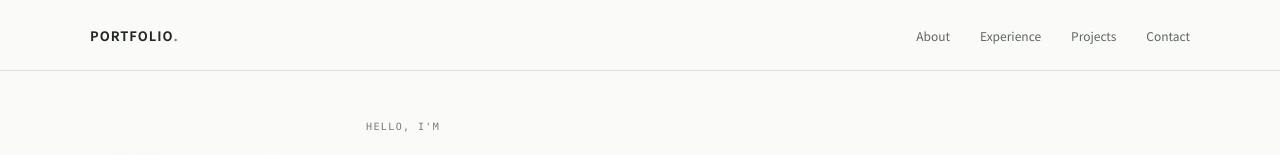
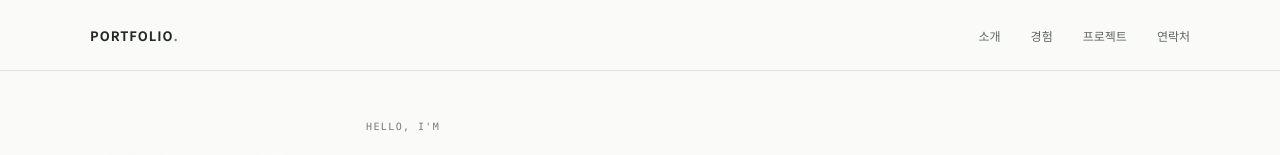
Before and after one commit to gyeonggumun/gyeonggu-portfolio, a React (Vite) app: page / in a window 1280 px wide. Shown: the top 155 px of the page. Built offline with nearby package versions, Linux system fonts and the light colour scheme.

Commit message:
style(header) : 헤더 이동 메뉴를 한글로 변경

```diff
--- a/src/App.jsx
+++ b/src/App.jsx
@@ -116,10 +116,10 @@ export default function App() {
             PORTFOLIO<span>.</span>
           </a>
           <nav aria-label="주 메뉴">
-            <a href="#about">About</a>
-            <a href="#journey">Experience</a>
-            <a href="#projects">Projects</a>
-            <a href="#contact">Contact</a>
+            <a href="#about">소개</a>
+            <a href="#journey">경험</a>
+            <a href="#projects">프로젝트</a>
+            <a href="#contact">연락처</a>
           </nav>
         </div>
       </header>
```
